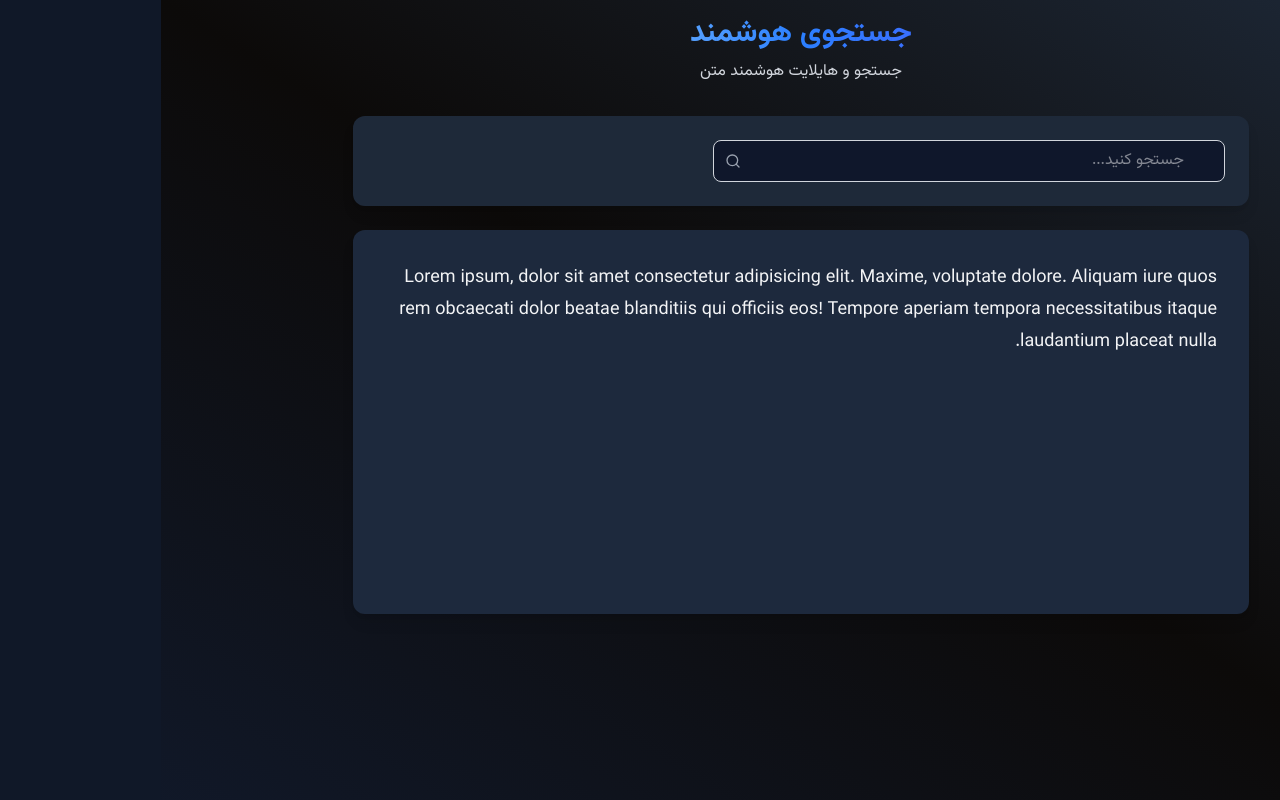
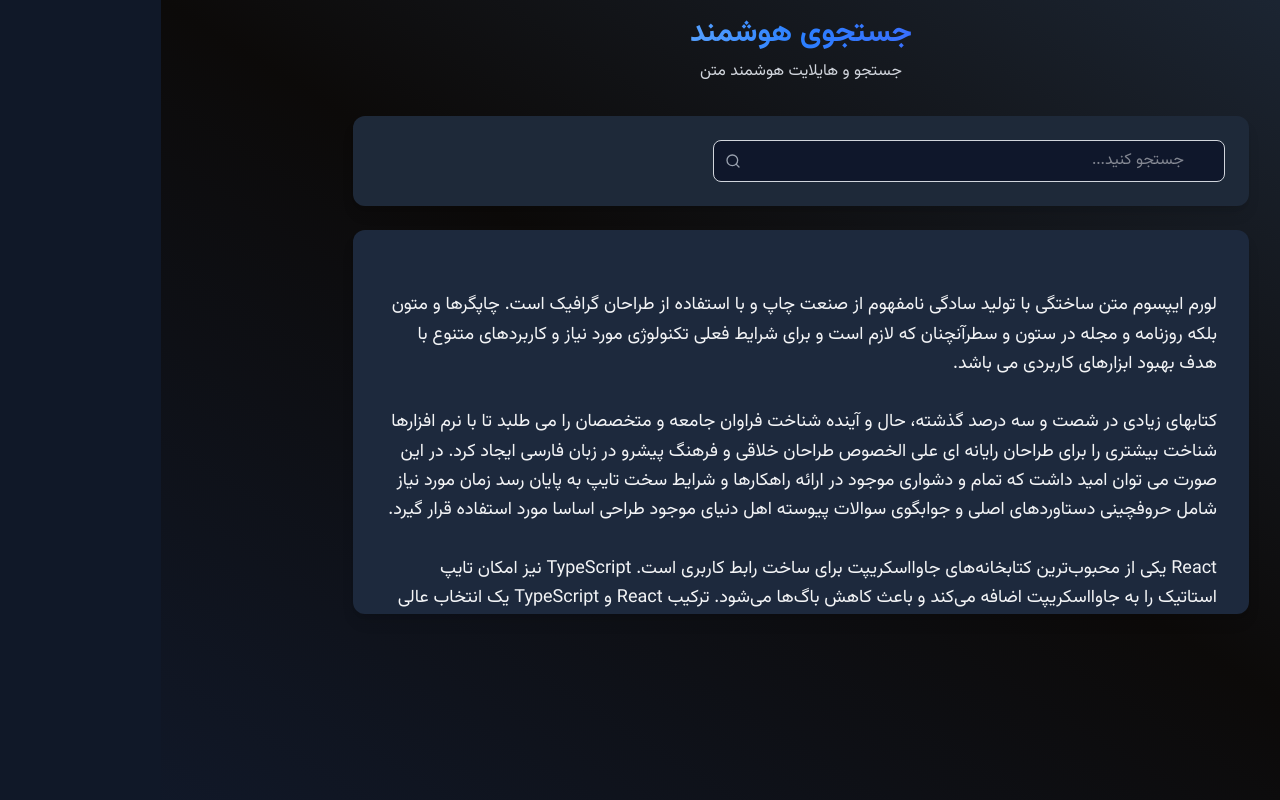
Before and after one commit to alirezashn79/smart-search-reader, a React (Vite) app: page / in a window 1280 px wide. Built offline with nearby package versions, Linux system fonts and the light colour scheme.

Commit message:
feat: highlightText hook and highlightedText component

```diff
--- /dev/null
+++ b/src/components/HighlightedText.tsx
@@ -0,0 +1,33 @@
+import type { HighlightedText } from '@/hooks/useTextHighlight'
+
+interface IProps {
+  parts: HighlightedText[]
+  onMatchRef: (index: number, element: HTMLElement | null) => void
+}
+
+export default function HighlightedText({ parts, onMatchRef }: IProps) {
+  return (
+    <div className="leading-relaxed whitespace-pre-wrap" dir="rtl">
+      {parts.map((part, index) => {
+        if (part.isHighlighted) {
+          return (
+            <span
+              key={index}
+              ref={(el) =>
+                part.matchIndex !== undefined ? onMatchRef(part.matchIndex, el) : undefined
+              }
+              className={`rounded px-1 py-0.5 transition-all duration-300 ${
+                part.isCurrent
+                  ? 'animate-pulse bg-purple-500 text-black shadow-md'
+                  : 'bg-yellow-200 text-black'
+              }`}
+            >
+              {part.text}
+            </span>
+          )
+        }
+        return <span key={index}>{part.text}</span>
+      })}
+    </div>
+  )
+}
--- a/src/components/SmartSearchReader.tsx
+++ b/src/components/SmartSearchReader.tsx
@@ -1,13 +1,25 @@
 import { useSearch } from '@/hooks/useSearch'
+import { useTextHighlight } from '@/hooks/useTextHighlight'
 import { useCallback, useEffect, useRef } from 'react'
 import SearchInput from './SearchInput'
+import HighlightedText from '@/components/HighlightedText'
 import { SAMPLE_TEXT, SUGGESTIONS } from '@/constants'
 
 export default function SmartSearchReader() {
+  const search = useSearch(SAMPLE_TEXT, 300)
+
   const containerRef = useRef<HTMLDivElement>(null)
   const matchRefs = useRef<(HTMLElement | null)[]>([])
 
-  const search = useSearch(SAMPLE_TEXT, 300)
+  const highlightedParts = useTextHighlight(
+    SAMPLE_TEXT,
+    search.searchResult.matches,
+    search.searchResult.currentMatchIndex
+  )
+
+  const setMatchRef = useCallback((index: number, element: HTMLElement | null) => {
+    matchRefs.current[index] = element
+  }, [])
 
   const smoothScrollTo = useCallback((targetScrollTop: number) => {
     const container = containerRef.current
@@ -106,9 +118,7 @@ export default function SmartSearchReader() {
               scrollBehavior: 'smooth',
             }}
           >
-            Lorem ipsum, dolor sit amet consectetur adipisicing elit. Maxime, voluptate dolore.
-            Aliquam iure quos rem obcaecati dolor beatae blanditiis qui officiis eos! Tempore
-            aperiam tempora necessitatibus itaque laudantium placeat nulla.
+            <HighlightedText parts={highlightedParts} onMatchRef={setMatchRef} />
           </div>
         </div>
       </div>
--- /dev/null
+++ b/src/hooks/useTextHighlight.ts
@@ -0,0 +1,49 @@
+import { useMemo } from 'react'
+import type { SearchMatch } from './useSearch'
+
+export interface HighlightedText {
+  text: string
+  isHighlighted: boolean
+  isCurrent?: boolean
+  matchIndex?: number
+}
+
+export function useTextHighlight(text: string, matches: SearchMatch[], currentMatchIndex: number) {
+  const highlightedParts: HighlightedText[] = useMemo(() => {
+    if (!matches.length) {
+      return [{ text, isHighlighted: false }]
+    }
+
+    const parts: HighlightedText[] = []
+    let lastIndex = 0
+
+    matches.forEach((match, index) => {
+      if (match.startPos > lastIndex) {
+        parts.push({
+          text: text.substring(lastIndex, match.startPos),
+          isHighlighted: false,
+        })
+      }
+
+      parts.push({
+        text: text.substring(match.startPos, match.endPos),
+        isHighlighted: true,
+        isCurrent: index === currentMatchIndex,
+        matchIndex: index,
+      })
+
+      lastIndex = match.endPos
+    })
+
+    if (lastIndex < text.length) {
+      parts.push({
+        text: text.substring(lastIndex),
+        isHighlighted: false,
+      })
+    }
+
+    return parts
+  }, [text, matches, currentMatchIndex])
+
+  return highlightedParts
+}
```
